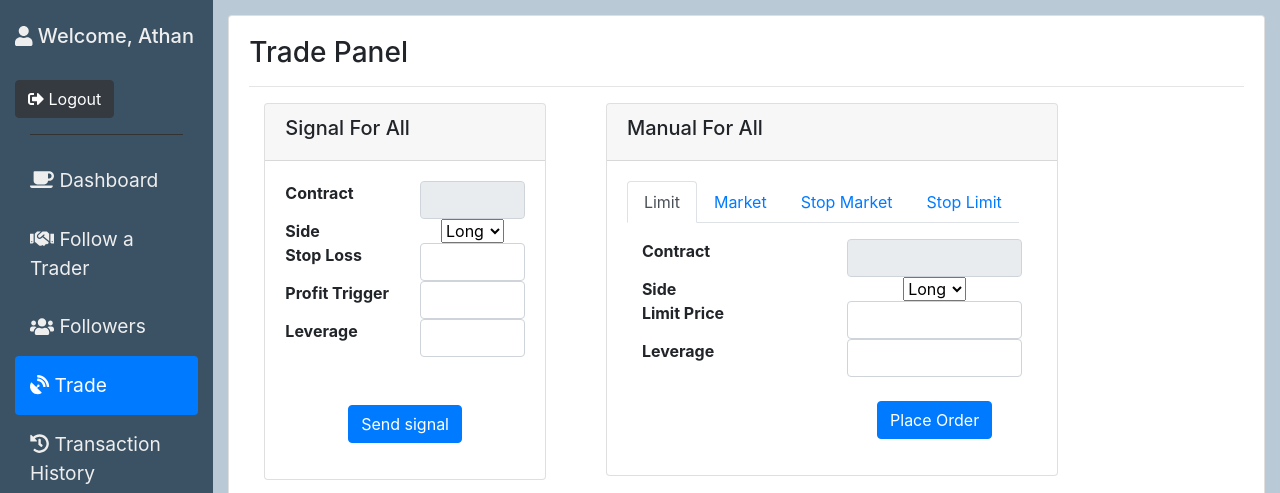
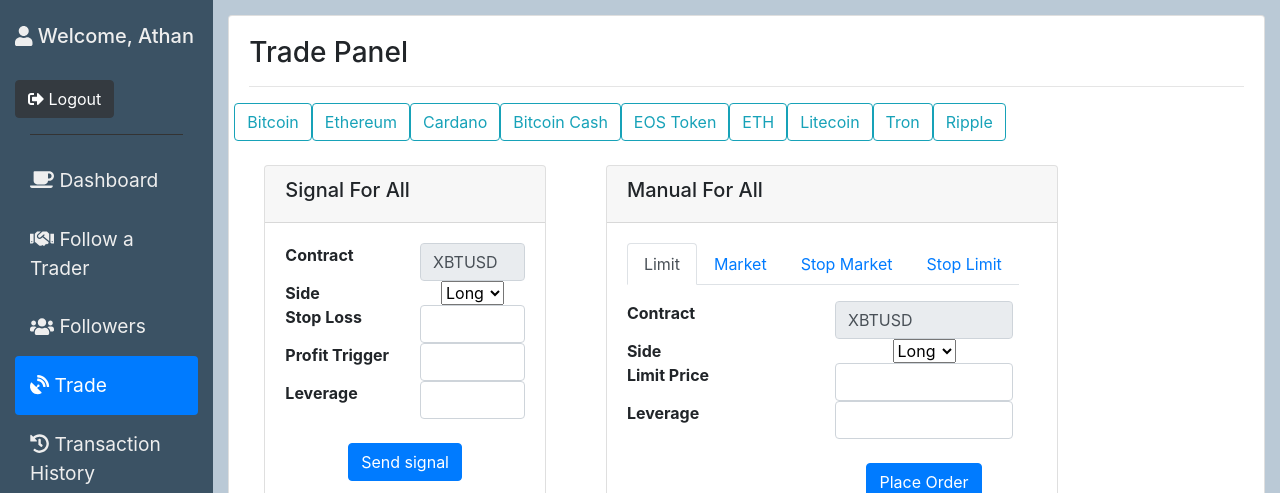
Before and after one commit to thanosntou/bitmexcallbot-ui, an Angular app: page / in a window 1280 px wide. Shown: the top 493 px of the page. Built offline with nearby package versions, Linux system fonts and the light colour scheme; no server answers.

Commit message:
signal api

```diff
--- a/src/app/settings/settings.component.html
+++ b/src/app/settings/settings.component.html
@@ -27,7 +27,7 @@
       <br>
 
       <div class="container-fluid">
-        <div class="row justify-content-md-start">
+        <div class="row">
           <div class="col" style="">
             <strong>XBTUSD:</strong>
           </div>
@@ -35,7 +35,7 @@
             {{ user.fixedQtyXBTUSD }}
           </div>
         </div>
-        <div class="row justify-content-md-start">
+        <div class="row">
           <div class="col" style="">
             <strong>ETHUSD:</strong>
           </div>
@@ -43,7 +43,7 @@
             {{ user.fixedQtyETHUSD }}
           </div>
         </div>
-        <div class="row justify-content-md-start">
+        <div class="row">
           <div class="col" style="">
             <strong>ADA:</strong>
           </div>
@@ -51,7 +51,7 @@
             {{ user.fixedQtyADAZ18 }}
           </div>
         </div>
-        <div class="row justify-content-md-start">
+        <div class="row">
           <div class="col" style="">
             <strong>BCH:</strong>
           </div>
@@ -59,7 +59,7 @@
             {{ user.fixedQtyBCHZ18 }}
           </div>
         </div>
-        <div class="row justify-content-md-start">
+        <div class="row">
           <div class="col" style="">
             <strong>EOS:</strong>
           </div>
@@ -67,7 +67,7 @@
             {{ user.fixedQtyEOSZ18 }}
           </div>
         </div>
-        <div class="row justify-content-md-start">
+        <div class="row">
           <div class="col" style="">
             <strong>ETH:</strong>
           </div>
@@ -75,7 +75,7 @@
             {{ user.fixedQtyETHZ18 }}
           </div>
         </div>
-        <div class="row justify-content-md-start">
+        <div class="row">
           <div class="col" style="">
             <strong>LTC:</strong>
           </div>
@@ -83,7 +83,7 @@
             {{ user.fixedQtyLTCZ18 }}
           </div>
         </div>
-        <div class="row justify-content-md-start">
+        <div class="row">
           <div class="col" style="">
             <strong>TRX:</strong>
           </div>
@@ -91,7 +91,7 @@
             {{ user.fixedQtyTRXZ18 }}
           </div>
         </div>
-        <div class="row justify-content-md-start">
+        <div class="row">
           <div class="col" style="">
             <strong>XRP:</strong>
           </div>
--- a/src/app/trade-panel/trade-panel.component.html
+++ b/src/app/trade-panel/trade-panel.component.html
@@ -2,6 +2,22 @@
     <div class="card-body">
       <h3 class="card-title">Trade Panel</h3>
       <hr>
+      <div class="row">
+        <div class="container" id="coinlist">
+          <div class="row justify-content-left">
+              <a  class="btn btn-outline-info" href="${pageContext.request.contextPath}/trade/XBTUSD" role="button">Bitcoin</a>
+              <a  class="btn btn-outline-info" href="${pageContext.request.contextPath}/trade/ETHUSD" role="button">Ethereum</a>
+              <a  class="btn btn-outline-info" href="${pageContext.request.contextPath}/trade/ADA" role="button">Cardano</a>
+              <a  class="btn btn-outline-info" href="${pageContext.request.contextPath}/trade/BCH" role="button">Bitcoin Cash</a>
+              <a  class="btn btn-outline-info" href="${pageContext.request.contextPath}/trade/EOS" role="button">EOS Token</a>
+              <a  class="btn btn-outline-info" href="${pageContext.request.contextPath}/trade/ETH" role="button">ETH</a>
+              <a  class="btn btn-outline-info" href="${pageContext.request.contextPath}/trade/LTC" role="button">Litecoin</a>
+              <a  class="btn btn-outline-info" href="${pageContext.request.contextPath}/trade/TRX" role="button">Tron</a>
+              <a  class="btn btn-outline-info" href="${pageContext.request.contextPath}/trade/XRP" role="button">Ripple</a>
+          </div>
+        </div>
+      </div>
+      <br>
 
       <div class="row">
         <div class="col-md-4">
@@ -23,6 +39,7 @@
                             <input
                               type="text"
                               class="form-control"
+                              value="{{ symbolGlobal }}"
                               #symbol
                               disabled
                             >
@@ -48,7 +65,7 @@
                           </div>
                           <div class="col">
                             <input
-                              type="text"
+                              type="number"
                               class="form-control"
                               #stopLoss
                             >
@@ -60,7 +77,7 @@
                           </div>
                           <div class="col">
                             <input
-                          type="text"
+                              type="number"
                               class="form-control"
                               #profitTrigger
                             >
@@ -71,26 +88,16 @@
                             <strong>Leverage</strong>
                           </div>
                           <div class="col">
-                        <!--<input-->
-                          <!--type="number"-->
-                          <!--name="leverage"-->
-                          <!--value="" min="0" max=""-->
-                        <!--&gt;-->
                             <input
-                          type="text"
+                              type="number"
                               class="form-control"
                               #leverage
                             >
-                        <output name="x" for="a"></output>
                           </div>
                         </div>
                         <br>
-                        <div class="row">
-                          <div class="col">
                         <div class="row justify-content-center">
                           <button class="btn btn-primary" (click)="onSendSignal()">Send signal</button>
-                            </div>
-                          </div>
                         </div>
                       </div>
                     </form>
@@ -100,6 +107,7 @@
             </div>
           </div>
         </div>
+
         <div class="col-md-6">
           <div class="container" id="manual-form">
             <div class="card" id="ManualForAll">
@@ -130,7 +138,7 @@
                         <div class="tab-content" id="pills-tabContent">
                           <!--LIMIT -->
                           <div class="tab-pane fade show active" id="pills-limit" role="tabpanel" aria-labelledby="pills-limit-tab">
-                            <div class="col-sm-12">
+                            <!--<div class="col">-->
                               <input type="text" name="ordType" value="Limit" hidden />
                               <input type="text" name="symbol" value="${symbol}" hidden />
                               <div class="row">
@@ -141,6 +149,7 @@
                                   <input
                                     type="text"
                                     class="form-control"
+                                    value="{{ symbolGlobal }}"
                                     disabled
                                     #symbol
                                   >
@@ -187,7 +196,6 @@
                                   <output name="x" for="a"></output>
                                 </div>
                               </div>
-
                               <div class="row">
                                 <div class="col">
                                 </div>
@@ -197,8 +205,7 @@
                                   </div>
                                 </div>
                               </div>
-                            </div>
-                            <!--</form:form>-->
+                            <!--</div>-->
                           </div>
                           <!--MARKET TAB -->
                           <div class="tab-pane fade" id="pills-market" role="tabpanel" aria-labelledby="pills-market-tab">
--- a/src/app/trade-panel/trade-panel.component.ts
+++ b/src/app/trade-panel/trade-panel.component.ts
@@ -2,6 +2,7 @@ import {Component, ElementRef, OnInit, ViewChild} from '@angular/core';
 import {OrderModel} from '../order.model';
 import {HttpClient} from '@angular/common/http';
 import {PositionModel} from '../position.model';
+import {FollowerModel} from '../followers-panel/follower.model';
 
 @Component({
   selector: 'app-trade-panel',
@@ -9,6 +10,7 @@ import {PositionModel} from '../position.model';
   styleUrls: ['./trade-panel.component.css']
 })
 export class TradePanelComponent implements OnInit {
+  symbolGlobal = 'XBTUSD';
   @ViewChild('symbol') symbol: ElementRef;
   @ViewChild('side') side: ElementRef;
   @ViewChild('stopLoss') stopLoss: ElementRef;
@@ -18,6 +20,7 @@ export class TradePanelComponent implements OnInit {
   @ViewChild('stopLossManual') stopLossManual: ElementRef;
   @ViewChild('profitTriggerManual') profitTriggerManual: ElementRef;
   @ViewChild('leverageManual') leverageManual: ElementRef;
+  // baseUrl = 'https://www.bitmexcallbot.com';
   baseUrl = 'https://www.bitmexcallbot.com';
   activeOrders: OrderModel[];
   activePositions: PositionModel[];
@@ -48,6 +51,22 @@ export class TradePanelComponent implements OnInit {
     console.log(this.stopLoss.nativeElement.value);
     console.log(this.profitTrigger.nativeElement.value);
     console.log(this.leverage.nativeElement.value);
+
+    const symbol = this.symbol.nativeElement.value;
+    const side = this.side.nativeElement.value;
+    const stopLoss = this.stopLoss.nativeElement.value;
+    const profit = this.profitTrigger.nativeElement.value;
+    const leverage = this.leverage.nativeElement.value;
+
+    this.http.post<void>(
+      this.baseUrl + '/api/v1/trader/signal?'
+      + 'symbol=' + symbol
+      + '&side=' + side
+      + '&stopLoss=' + stopLoss
+      + '&profit=' + profit
+      + '&leverage=' + leverage,
+      ''
+    ).subscribe((data) => console.log(data));
   }
 
   onPlaceOrder() {
```
Also changed, not shown: src/app/settings/settings.component.ts (+3 -5 lines). Lines whose indentation alone changed are shown as unchanged.
